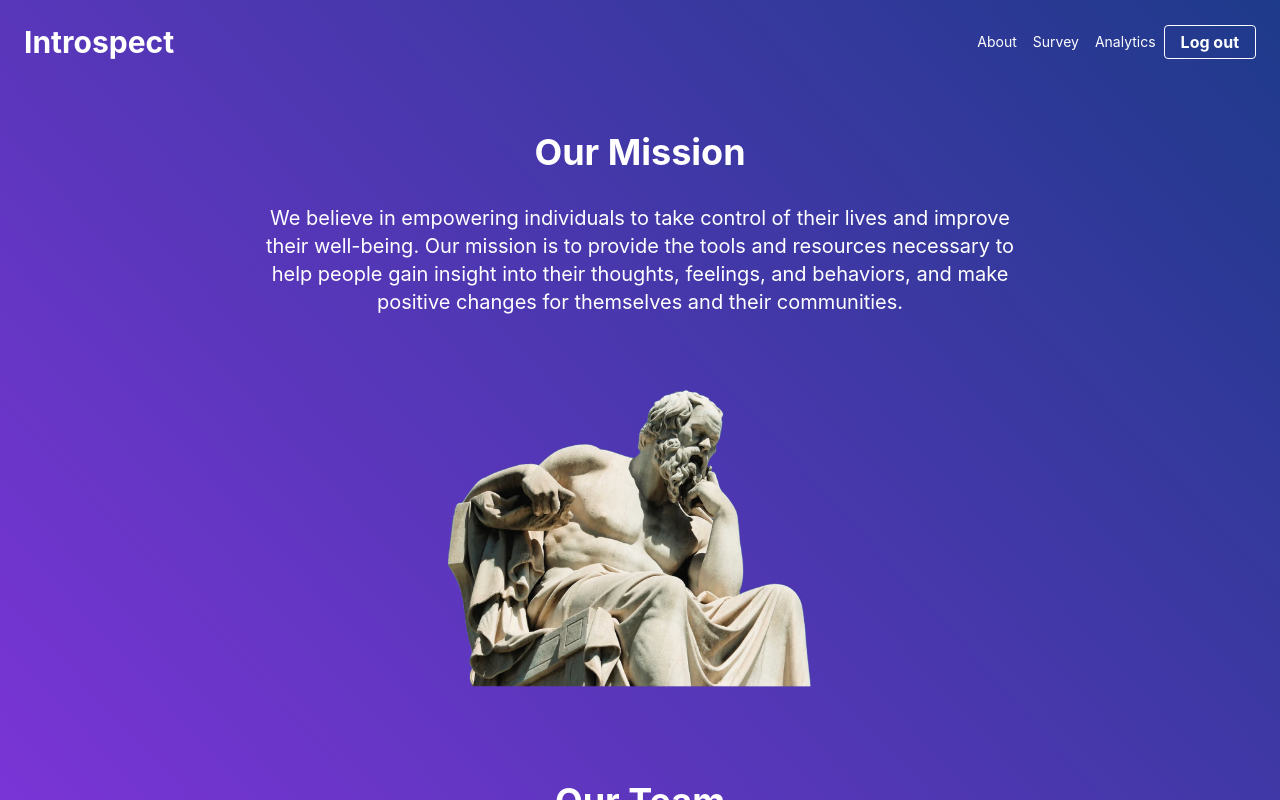
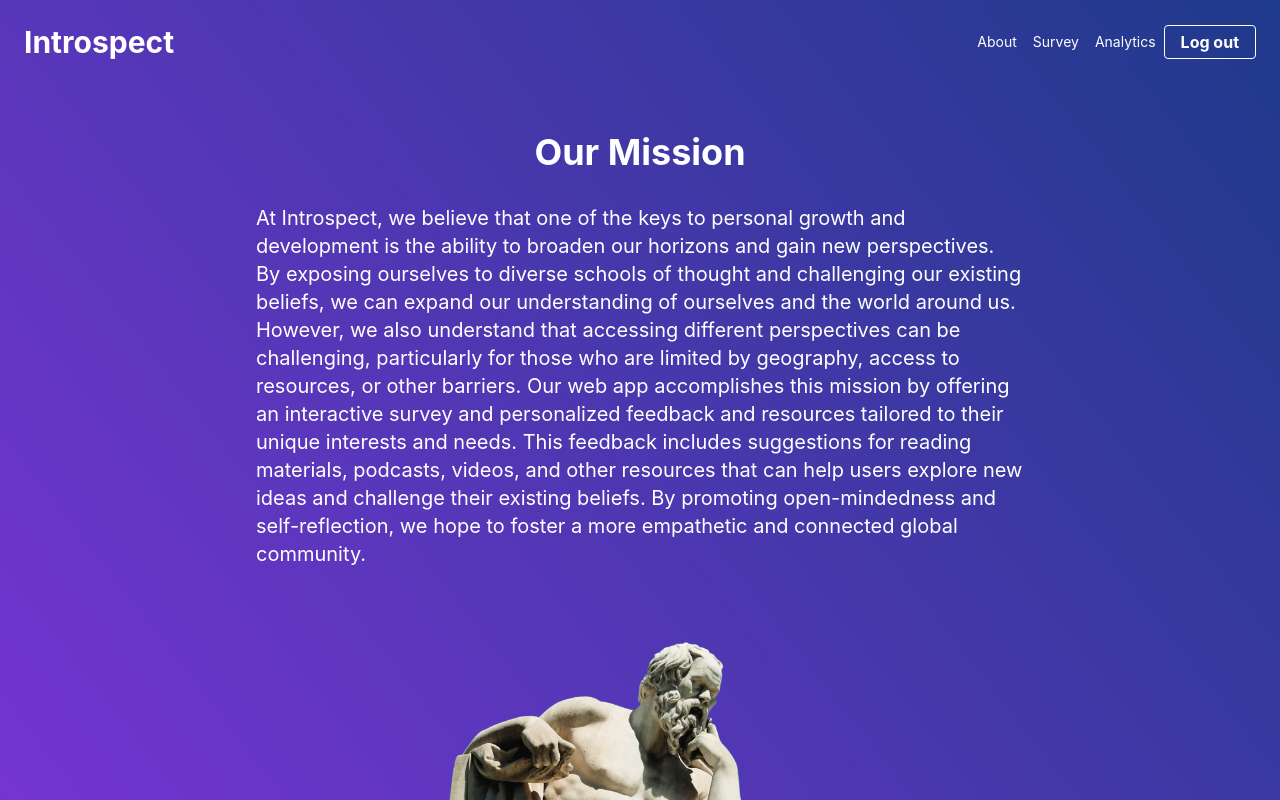
Before and after one commit to jbenite2/Introspect, a Next.js app: page /about in a window 1280 px wide. Shown: the top 800 px of the page. Built offline with nearby package versions, Linux system fonts and the light colour scheme; no server answers; sample sign-in values are in the browser's storage.

Commit message:
Added the Mission Statement

```diff
--- a/pages/about.js
+++ b/pages/about.js
@@ -22,13 +22,10 @@
                     <h1 className="text-4xl font-bold text-white text-center mb-8">
                         Our Mission
                     </h1>
-                    <p className="text-white text-xl text-center max-w-3xl mx-auto">
-                        We believe in empowering individuals to take control of
-                        their lives and improve their well-being. Our mission is
-                        to provide the tools and resources necessary to help
-                        people gain insight into their thoughts, feelings, and
-                        behaviors, and make positive changes for themselves and
-                        their communities.
+                    <p className="text-white text-xl max-w-3xl mx-auto text-left">
+                    At Introspect, we believe that one of the keys to personal growth and development is the ability to broaden our horizons and gain new perspectives. By exposing ourselves to diverse schools of thought and challenging our existing beliefs, we can expand our understanding of ourselves and the world around us. However, we also understand that accessing different perspectives can be challenging, particularly for those who are limited by geography, access to resources, or other barriers.
+                    Our web app accomplishes this mission by offering an interactive survey and personalized feedback and resources tailored to their unique interests and needs. This feedback includes suggestions for reading materials, podcasts, videos, and other resources that can help users explore new ideas and challenge their existing beliefs.
+                    By promoting open-mindedness and self-reflection, we hope to foster a more empathetic and connected global community.
                     </p>
                 </div>
             </section>
```
Also changed, not shown: 2 other files (tests, documents, lock files or other folders).
